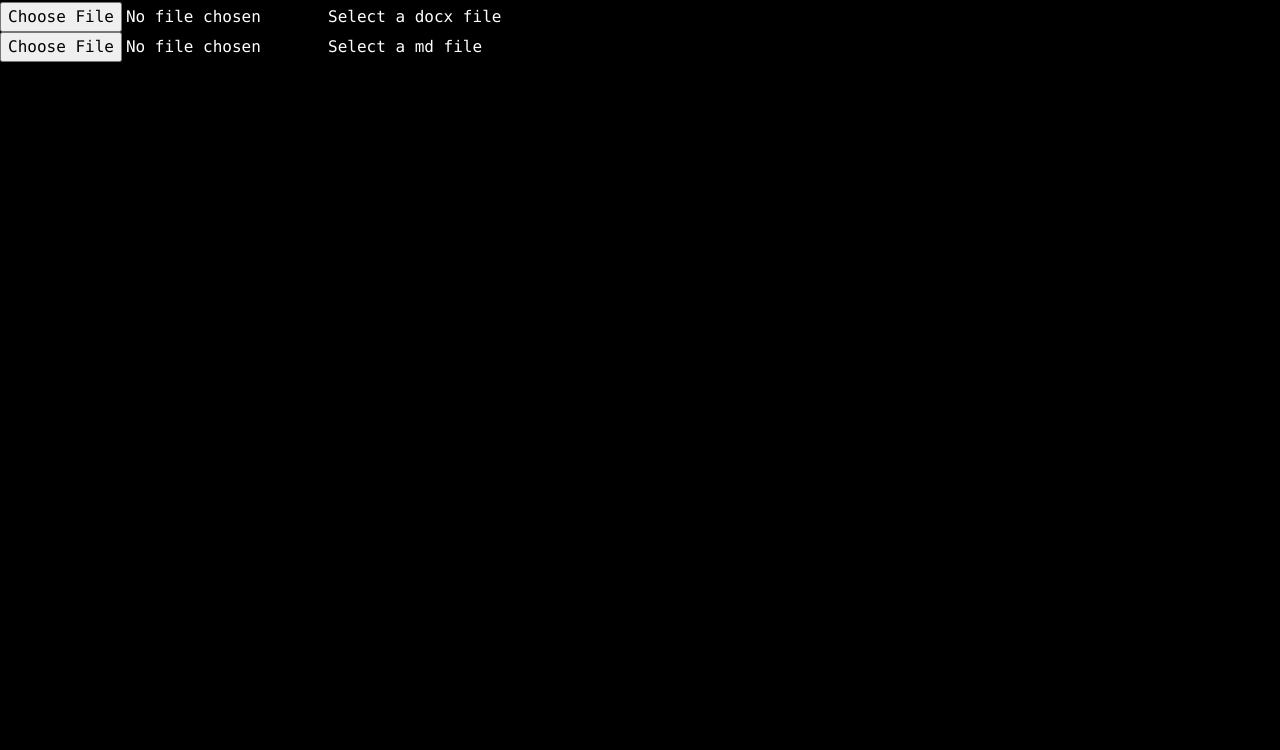
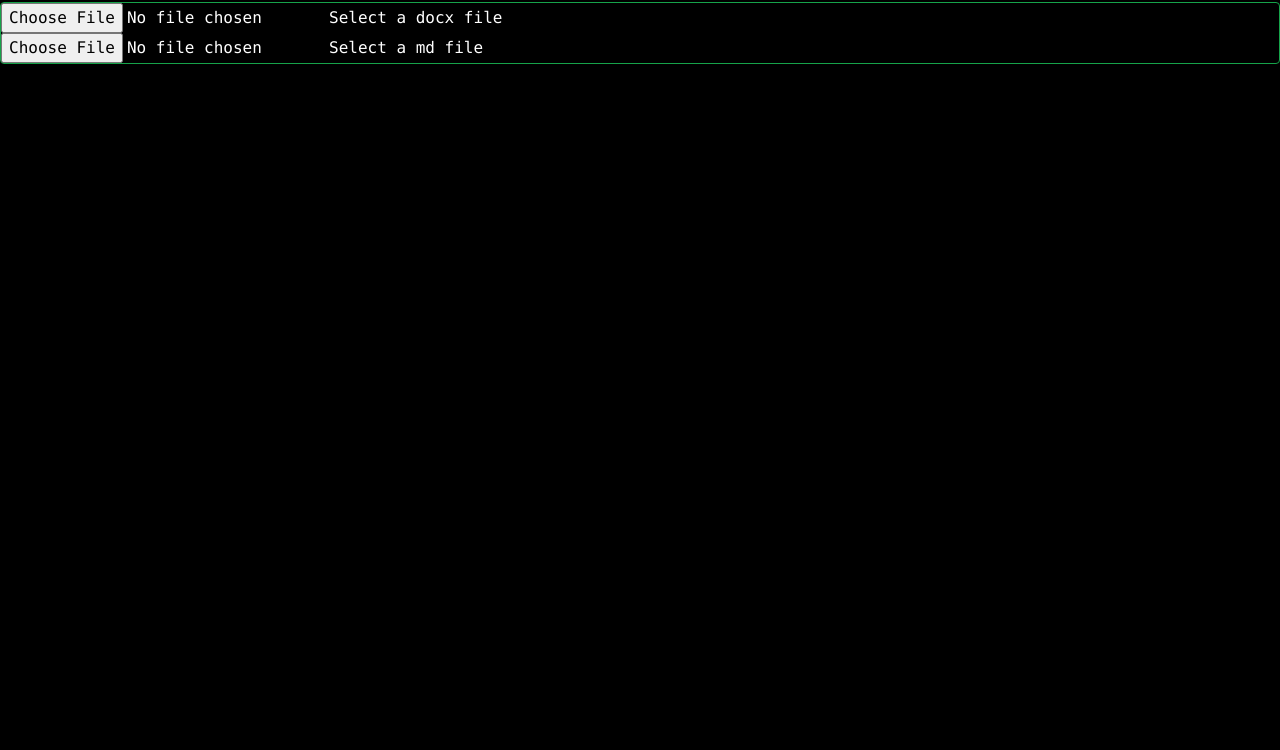
Before and after one commit to r-southworth/openxmlui, a website: page src/index.html in a window 1280 px wide. Shown: the part 50-800 px from the top of the page. Drawn offline with Linux system fonts and the light colour scheme.

Commit message:
styling for interface box

```diff
--- a/src/index.html
+++ b/src/index.html
@@ -12,7 +12,7 @@
         <h1 class="p-2 font-mono text-3xl text-white">Docx to Md</h1>
     </header>
     <main>
-        <div id="inputs" class="text-white font-mono">
+        <div id="inputs" class="text-white font-mono border border-green-600 rounded">
             <ul>
                 <li>
                     <input  id="docxFile" type="file" placeholder="Give me a docx file" accept=".docx">Select a docx file</input>
```
Also changed, not shown: dist/output.css.
